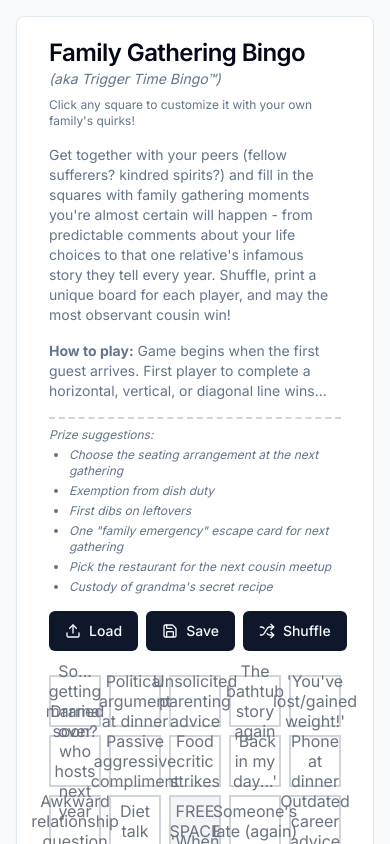
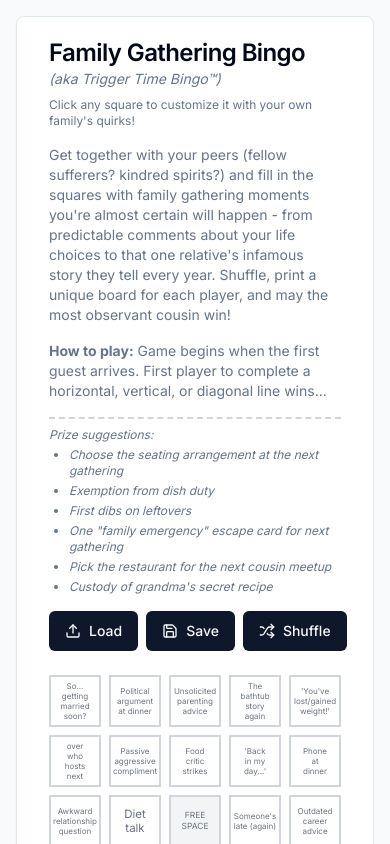
Before and after one commit to dylancaponi/trigger-time-bingo, a Next.js app: page / in a window 390 px wide. Shown: the top 844 px of the page. Built offline with nearby package versions, Linux system fonts and the light colour scheme.

Commit message:
praying mobile font size looks good. added expanding card and keyboard shortcuts

```diff
--- a/components/bingo-board.tsx
+++ b/components/bingo-board.tsx
@@ -1,4 +1,4 @@
-import React, { useState, useRef } from 'react';
+import React, { useState, useRef, useEffect } from 'react';
 import { Shuffle, Save, Upload } from 'lucide-react';
 import { Button } from "@/components/ui/button"
 import { Card, CardHeader, CardTitle, CardContent } from "@/components/ui/card"
@@ -38,6 +38,8 @@ export const BingoBoard = () => {
   const fileInputRef = useRef<HTMLInputElement>(null);
   const downloadRef = useRef<HTMLAnchorElement>(null);
 
+  const textRefs = useRef<(HTMLDivElement | null)[]>([]);
+
   const handleSquareClick = (index: number) => {
     setCurrentEdit(index);
   };
@@ -54,16 +56,22 @@ export const BingoBoard = () => {
     if (e.key === 'Tab' || e.key === 'Enter') {
       e.preventDefault();
       if (currentEdit !== null) {
+        // First set current to null to trigger animation out
+        setCurrentEdit(null);
+
+        // Then set new index after a brief delay to allow animation
         const nextIndex = (currentEdit + 1) % 25;
-        setCurrentEdit(nextIndex);
+        setTimeout(() => {
+          setCurrentEdit(nextIndex);
+        }, 200); // Match this with your animation duration
       }
+    } else if (e.key === 'Escape') {
+      setCurrentEdit(null);
     }
   };
 
   const handleInputBlur = () => {
-    if (!document.activeElement?.classList.contains('bingo-input')) {
-      setCurrentEdit(null);
-    }
+    setCurrentEdit(null);
   };
 
   const shuffleBoard = () => {
@@ -121,17 +129,68 @@ export const BingoBoard = () => {
     event.target.value = '';
   };
 
-  const getFontSize = (text: string) => {
-    const maxChars = 15;
-    const baseFontSize = 14;
-    const minFontSize = 8;
+  const getTextStyles = (text: string) => {
+    return `
+      text-center resize-none border-none
+      focus:outline-none bg-transparent
+      whitespace-pre-wrap break-words
+      overflow-hidden
+      w-full h-full
+      flex items-center justify-center
+      p-2
+    `;
+  };
 
-    const length = text.length;
-    const reduction = Math.floor((length - maxChars) / 3);
-    const fontSize = Math.max(baseFontSize - reduction, minFontSize);
+  const adjustFontSize = (index: number) => {
+    const textElement = textRefs.current[index];
+    if (textElement) {
+      let fontSize = 16; // Start with a base font size
+      textElement.style.fontSize = `${fontSize}px`;
 
-    return `text-[${fontSize}px] leading-tight max-w-full`;
+      while (
+        (textElement.scrollWidth > textElement.clientWidth ||
+         textElement.scrollHeight > textElement.clientHeight) &&
+        fontSize > 8 // Minimum font size
+      ) {
+        fontSize -= 0.5;
+        textElement.style.fontSize = `${fontSize}px`;
+      }
+    }
   };
+
+  useEffect(() => {
+    squares.forEach((_, index) => adjustFontSize(index));
+  }, [squares, currentEdit]);
+
+  useEffect(() => {
+    const handleClickOutside = (e: MouseEvent) => {
+      // Get the edit overlay element
+      const editOverlay = document.querySelector('[data-edit-overlay]');
+
+      // Only close if the click is outside the edit overlay
+      if (currentEdit !== null && editOverlay && !editOverlay.contains(e.target as Node)) {
+        setCurrentEdit(null);
+      }
+    };
+
+    document.addEventListener('mousedown', handleClickOutside);
+    return () => {
+      document.removeEventListener('mousedown', handleClickOutside);
+    };
+  }, [currentEdit]);
+
+  useEffect(() => {
+    const handleKeyDown = (e: KeyboardEvent) => {
+      if (e.key === 'Escape' && currentEdit !== null) {
+        setCurrentEdit(null);
+      }
+    };
+
+    document.addEventListener('keydown', handleKeyDown);
+    return () => {
+      document.removeEventListener('keydown', handleKeyDown);
+    };
+  }, [currentEdit]);
 
   return (
     <Card className="w-full max-w-xl mx-auto px-2 sm:px-4 overflow-hidden">
@@ -212,7 +271,7 @@ export const BingoBoard = () => {
         </div>
       </CardHeader>
       <CardContent>
-        <div className="grid grid-cols-5 gap-2 aspect-square w-full mx-auto">
+        <div className="grid grid-cols-5 gap-2 aspect-square w-full mx-auto relative">
           {squares.map((text, index) => (
             <div
               key={index}
@@ -222,45 +281,74 @@ export const BingoBoard = () => {
                 flex items-center justify-center
                 cursor-pointer hover:border-blue-500
                 p-0.5 sm:p-1
+                transition-all duration-300
                 ${index === 12 ? 'bg-gray-100' : ''}
-                ${currentEdit === index ? 'border-blue-500 bg-blue-50 shadow-sm' : ''}
+                ${currentEdit === index ? 'opacity-0' : ''}
               `}
             >
-              {currentEdit === index ? (
+              <div className="w-full h-full relative group">
+                <div className="absolute inset-0 flex flex-col justify-center items-center">
+                  <div
+                    ref={(el) => (textRefs.current[index] = el)}
+                    className={`
+                      ${getTextStyles(text)}
+                      text-gray-500 hover:text-gray-800 transition-colors
+                      leading-tight
+                    `}
+                    style={{
+                      wordBreak: 'keep-all',
+                      overflowWrap: 'break-word',
+                      whiteSpace: 'pre-wrap',
+                    }}
+                  >
+                    {text}
+                  </div>
+                </div>
+                <div className="absolute bottom-1 w-full text-[8px] text-gray-400 opacity-0 group-hover:opacity-100 transition-opacity text-center">
+                  Click to edit
+                </div>
+              </div>
+            </div>
+          ))}
+          <div
+              className="absolute top-1/2 left-1/2 transform -translate-x-1/2 -translate-y-1/2 w-4/5 h-4/5 z-10 border-2 border-blue-500 bg-blue-50 shadow-lg flex items-center justify-center pointer-events-none"
+              data-edit-overlay
+              style={{
+                position: 'absolute',
+                top: '50%',
+                left: '50%',
+                transform: `translate(-50%, -50%) scale(${currentEdit !== null ? 1 : 0})`,
+                opacity: currentEdit !== null ? 1 : 0,
+                zIndex: 1000,
+                width: '80%',
+                height: '80%',
+                transition: 'all 0.2s ease-out',
+                transformOrigin: 'center',
+                visibility: currentEdit !== null ? 'visible' : 'hidden',
+                pointerEvents: currentEdit !== null ? 'auto' : 'none',
+              }}
+            >
+              {currentEdit !== null && (
                 <textarea
                   autoFocus
-                  value={text}
+                  value={squares[currentEdit]}
                   onChange={handleInputChange}
                   onBlur={handleInputBlur}
                   onKeyDown={handleInputKeyDown}
-                  className={`w-full h-full text-center resize-none border-none focus:outline-none bg-transparent ${getFontSize(text)}`}
+                  className={`
+                    ${getTextStyles(squares[currentEdit])}
+                    text-[min(6vw, 24px)] leading-tight
+                  `}
                   style={{
-                    lineHeight: '1.2',
-                    padding: '4px',
-                    overflow: 'hidden',
-                    height: 'auto',
+                    wordBreak: 'keep-all',
+                    overflowWrap: 'break-word',
+                    whiteSpace: 'pre-wrap',
+                    width: '100%',
+                    height: '100%',
                   }}
                 />
-              ) : (
-                <span className="text-center h-full w-full relative group">
-                  <div className="absolute inset-0 flex flex-col justify-center items-center">
-                    <div className="flex-1 flex items-center justify-center">
-                      <div
-                        className={`w-full break-normal overflow-hidden text-gray-500 hover:text-gray-800 transition-colors ${getFontSize(
-                          text
-                        )}`}
-                      >
-                        {text}
-                      </div>
-                    </div>
-                  </div>
-                  <div className="absolute bottom-0 w-full h-[16px] text-[8px] text-gray-400 opacity-0 group-hover:opacity-100 transition-opacity">
-                    Click to edit
-                  </div>
-                </span>
               )}
             </div>
-          ))}
         </div>
       </CardContent>
     </Card>
```
